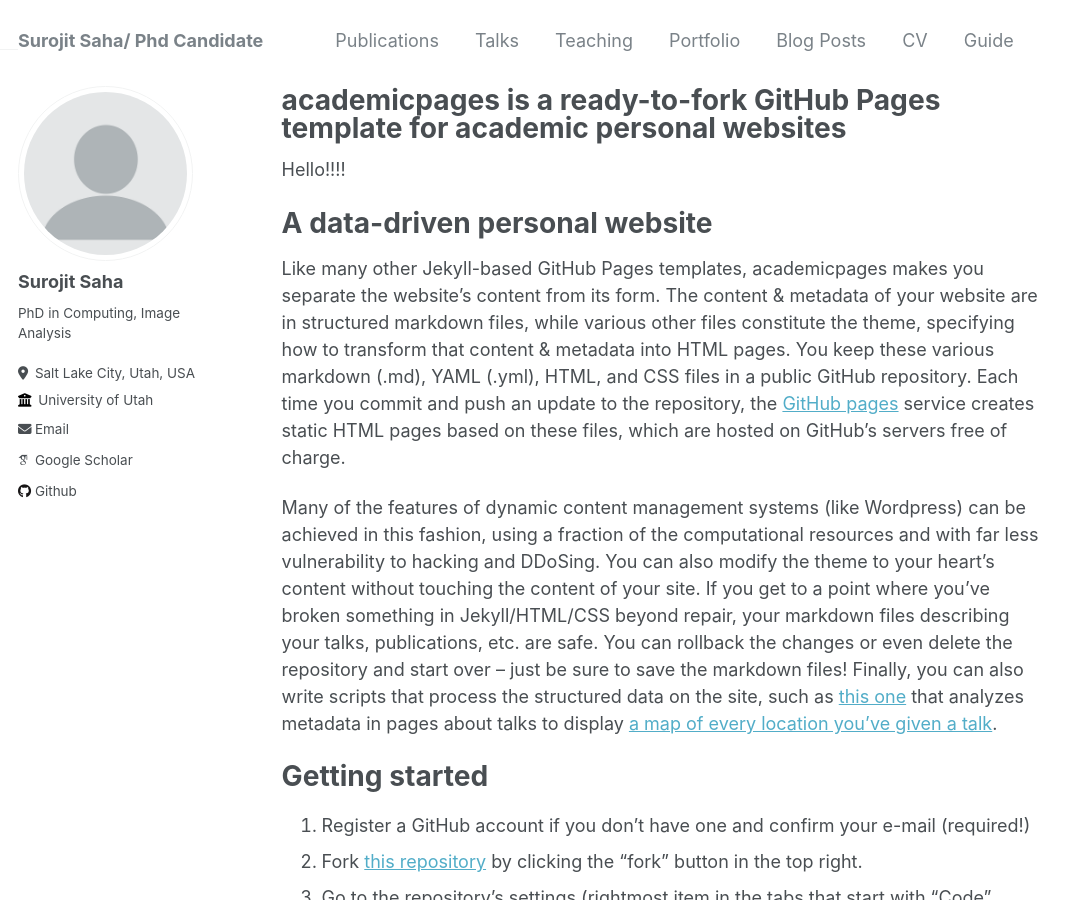
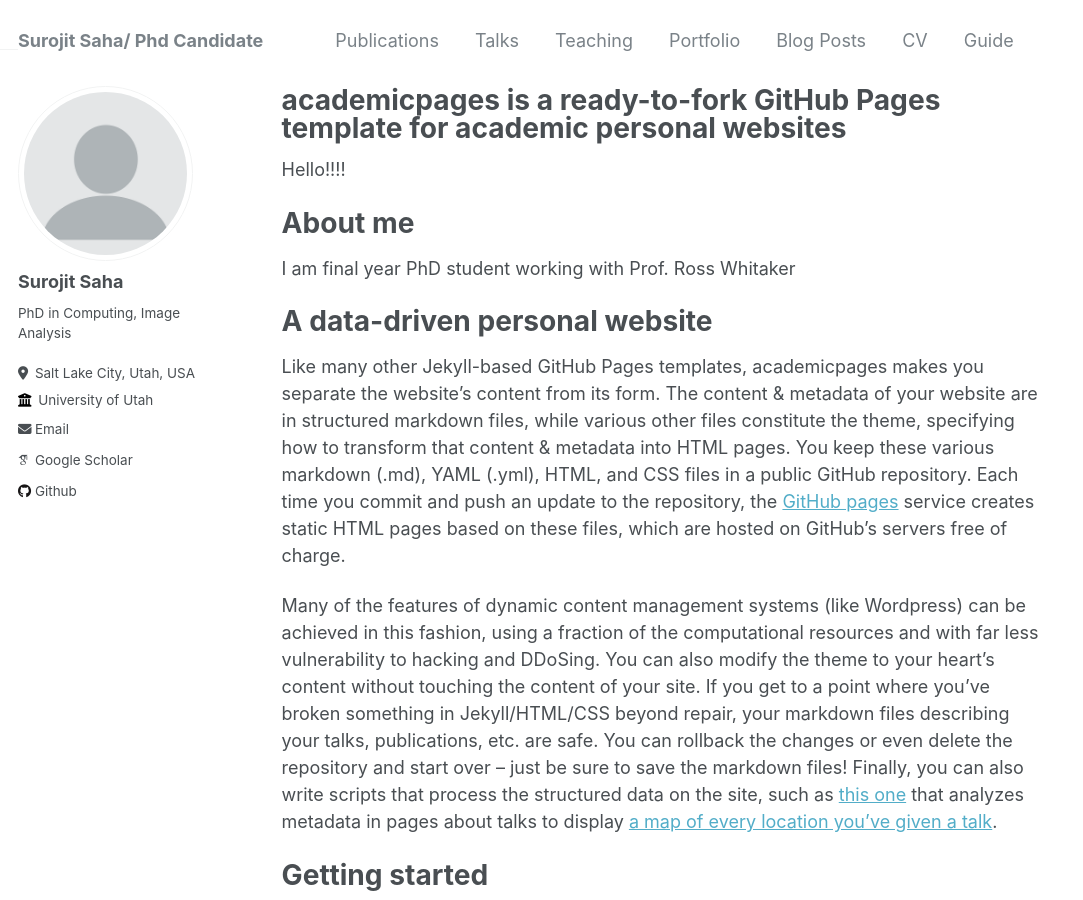
Before and after one commit to Surojit-Utah/Surojit-Utah.github.io, a Jekyll site: the page built from _pages/about.md, in a window 1280 px wide and 900 px high. Shown: the whole window, without its empty margins (0-1083 px from the left). Built offline with Jekyll 4.4.1, drawn with Linux system fonts in a browser that asks for light colours; some web fonts are replaced.

Commit message:
Update about.md

```diff
--- a/_pages/about.md
+++ b/_pages/about.md
@@ -8,6 +8,10 @@ redirect_from:
 ---
 
 Hello!!!!
+
+About me
+======
+I am final year PhD student working with Prof. Ross Whitaker
 
 A data-driven personal website
 ======
```
